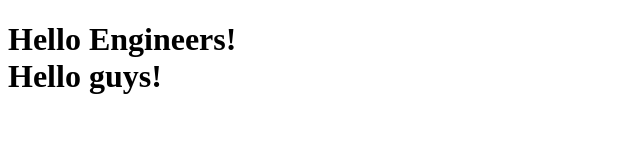
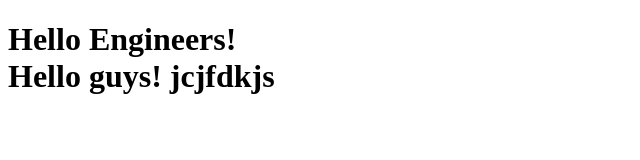
Before and after one commit to DrNaeemOdat/test, a plain HTML site: page index.html in a window 1280 px wide. Shown: the whole page, without its empty margins (0-640 px from the left). Drawn offline with Linux system fonts and the light colour scheme.

Commit message:
First commit.

```diff
--- a/index.html
+++ b/index.html
@@ -6,6 +6,6 @@
 	<title>Internet programming</title>
 </head>
 <body>
-<h1>Hello Engineers!<br>Hello guys!</h1>
+<h1>Hello Engineers!<br>Hello guys! jcjfdkjs</h1>
 </body>
 </html>
```
